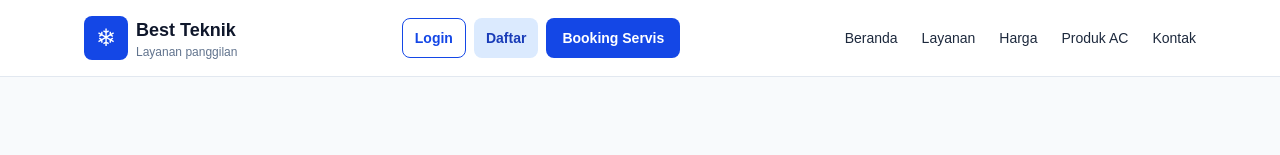
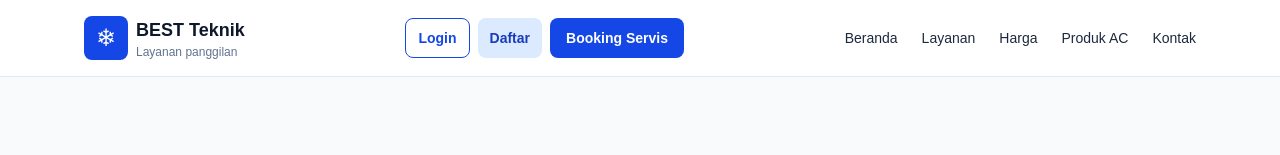
Before and after one commit to rayhanarfadiansyah-creator/servis-ac, a Next.js app: page / in a window 1280 px wide. Shown: the top 155 px of the page. Built offline with nearby package versions, Linux system fonts and the light colour scheme; no server answers; the database is empty.

Commit message:
Update business name to BEST Teknik

```diff
--- a/src/app/page.tsx
+++ b/src/app/page.tsx
@@ -81,7 +81,7 @@ export default function Home() {
 
             <span className="min-w-0">
               <span className="block text-base font-bold text-slate-900 sm:text-lg">
-                Best Teknik
+                BEST Teknik
               </span>
               <span className="block text-xs text-slate-500">
                 Layanan panggilan
@@ -400,13 +400,13 @@ export default function Home() {
 <footer className="border-t border-slate-200 bg-white">
   <div className="mx-auto flex max-w-6xl flex-col gap-3 px-4 py-7 text-sm text-slate-600 sm:px-5 sm:py-8 md:flex-row md:items-center md:justify-between md:gap-3">
     <div>
-      <p className="font-bold text-slate-900">Best Teknik</p>
+      <p className="font-bold text-slate-900">BEST Teknik</p>
       <p className="mt-1">
         Servis AC dan berbagai elektronik rumah tangga.
       </p>
     </div>
 
-    <p>© 2026 Best Teknk. All rights reserved.</p>
+    <p>© 2026 BEST Teknk. All rights reserved.</p>
 
     <p className="text-sm">
       Website by{" "}
```
